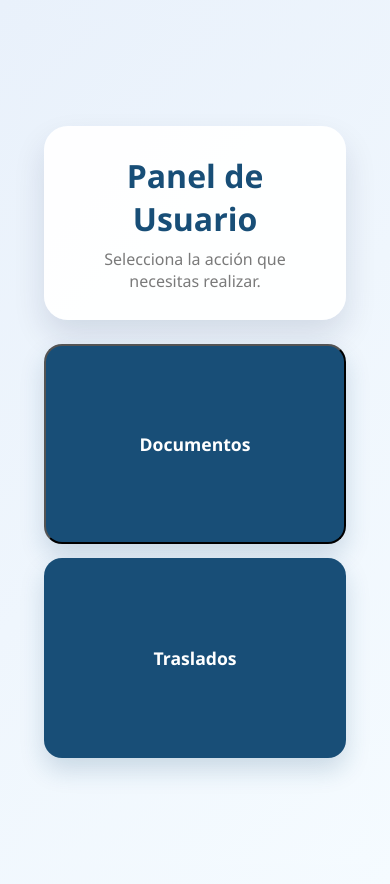
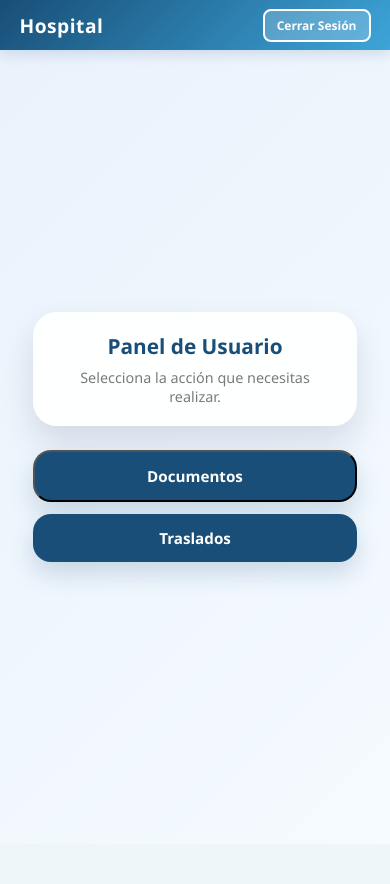
Before and after one commit to Alejandro-Carbonell86/Hospital, a PHP site: page /pages/panel.html in a window 390 px wide. After the commit the page ends 580 px from the top, so only its background shows below. Run offline with PHP 8.4, Linux system fonts and the light colour scheme.

Commit message:
cambie aspecto e hice responsive

```diff
--- a/css/style.css
+++ b/css/style.css
@@ -19,26 +19,80 @@ body {
   min-height: 100vh;
   background: linear-gradient(135deg, #e9f1fb 0%, #f5fbff 100%);
   display: flex;
+  flex-direction: column;
+  color: var(--principal);
+  padding-top: 70px;
+}
+
+/* Barra de Navegación */
+.navbar {
+  position: fixed;
+  top: 0;
+  left: 0;
+  right: 0;
+  height: 70px;
+  background: linear-gradient(135deg, var(--principal), var(--secundario));
+  box-shadow: 0 4px 12px rgba(24, 78, 119, 0.15);
+  z-index: 1000;
+  display: flex;
+  justify-content: center;
+  align-items: center;
+}
+
+.navbar-contenido {
+  width: min(80%, 1400px);
+  display: flex;
+  justify-content: space-between;
+  align-items: center;
+}
+
+.navbar-logo {
+  display: flex;
+  align-items: center;
+  gap: 12px;
+  font-size: 1.5rem;
+  font-weight: 700;
+  color: var(--claro);
+}
+
+.logo-texto {
+  letter-spacing: 0.5px;
+}
+
+.btn-logout {
+  padding: 10px 20px;
+  background: rgba(255, 255, 255, 0.2);
+  border: 2px solid var(--claro);
+  border-radius: 8px;
+  color: var(--claro);
+  font-weight: 600;
+  cursor: pointer;
+  transition: all 0.2s ease;
+  font-size: 0.95rem;
+}
+
+.btn-logout:hover {
+  background: var(--claro);
+  color: var(--principal);
+  transform: translateY(-2px);
+}
+
+.container {
+  width: 100%;
+  display: flex;
   justify-content: center;
   align-items: center;
   padding: 20px;
-  color: var(--principal);
+  flex: 1;
 }
 
-.container {
-  width: min(420px, 100%);
+.container > div {
+  width: min(80%, 600px);
   background: rgba(255, 255, 255, 0.96);
   border-radius: 24px;
   box-shadow: 0 18px 45px rgba(6, 24, 69, 0.12);
   overflow: hidden;
   border: 1px solid rgba(29, 53, 87, 0.08);
-}
-
-.header {
-  padding: 32px 28px 20px;
-  background: linear-gradient(135deg, var(--principal), var(--secundario));
-  color: var(--claro);
-  text-align: center;
 }
 
 .header h1 {
@@ -85,15 +139,6 @@ body {
   outline: none;
   border-color: var(--secundario);
   box-shadow: 0 0 0 4px rgba(61, 165, 217, 0.14);
-}
-
-.input-group span {
-  position: absolute;
-  right: 14px;
-  top: 50%;
-  transform: translateY(-50%);
-  font-size: 0.95rem;
-  color: var(--gris);
 }
 
 .actions {
@@ -170,13 +215,14 @@ body {
 }
 
 .panel-contenedor {
-  min-height: 100vh;
+  min-height: calc(100vh - 70px);
   display: flex;
   flex-direction: column;
   justify-content: center;
   align-items: center;
   padding: 24px;
-  background: linear-gradient(135deg, #e9f1fb 0%, #f5fbff 100%);
+  background: transparent;
+  width: 100%;
 }
 
 .panel-header {
@@ -185,7 +231,7 @@ body {
   border-radius: 24px;
   box-shadow: 0 16px 32px rgba(6, 24, 69, 0.12);
   padding: 28px;
-  width: min(520px, 100%);
+  width: min(80%, 1200px);
   margin-bottom: 24px;
 }
 
@@ -202,7 +248,7 @@ body {
 .panel-botones {
   display: flex;
   gap: 18px;
-  width: min(520px, 100%);
+  width: min(80%, 1200px);
   justify-content: center;
   flex-wrap: wrap;
 }
@@ -231,7 +277,7 @@ body {
 
 /* Estilos para la sección de Documentos */
 .seccion-documentos {
-  width: min(800px, 100%);
+  width: min(80%, 1200px);
   background: rgba(255, 255, 255, 0.96);
   border-radius: 24px;
   box-shadow: 0 16px 32px rgba(6, 24, 69, 0.12);
@@ -335,11 +381,7 @@ body {
   cursor: pointer;
 }
 
-.upload-icon {
-  font-size: 2.5rem;
-}
-
-.upload-label span:last-child {
+.upload-label span {
   color: var(--principal);
   font-weight: 600;
 }
@@ -545,7 +587,89 @@ body {
   border-radius: 8px;
 }
 
+@media (max-width: 1024px) {
+  .navbar-contenido {
+    width: min(90%, 1400px);
+  }
+
+  .panel-header {
+    width: min(90%, 1200px);
+  }
+
+  .panel-botones {
+    width: min(90%, 1200px);
+  }
+
+  .seccion-documentos {
+    width: min(90%, 1200px);
+  }
+}
+
+@media (max-width: 768px) {
+  .navbar {
+    height: 60px;
+  }
+
+  body {
+    padding-top: 60px;
+  }
+
+  .navbar-logo span {
+    font-size: 1.2rem;
+  }
+
+  .btn-logout {
+    padding: 8px 16px;
+    font-size: 0.85rem;
+  }
+
+  .panel-header h1 {
+    font-size: 1.5rem;
+  }
+
+  .panel-botones {
+    width: 95%;
+    gap: 12px;
+  }
+
+  .boton-panel {
+    flex: 1 1 150px;
+    padding: 16px 20px;
+    font-size: 1rem;
+  }
+
+  .doc-header {
+    flex-direction: row;
+    gap: 12px;
+  }
+
+  .doc-header h2 {
+    font-size: 1.2rem;
+  }
+}
+
 @media (max-width: 480px) {
+  .navbar {
+    height: 50px;
+  }
+
+  body {
+    padding-top: 50px;
+  }
+
+  .navbar-logo {
+    gap: 8px;
+  }
+
+  .logo-texto {
+    font-size: 1rem;
+  }
+
+  .btn-logout {
+    padding: 6px 12px;
+    font-size: 0.75rem;
+  }
+
   .header {
     padding: 24px 18px 18px;
   }
@@ -554,13 +678,33 @@ body {
     padding: 20px;
   }
 
+  .panel-header {
+    width: 95%;
+    padding: 20px;
+  }
+
+  .panel-header h1 {
+    font-size: 1.3rem;
+  }
+
+  .panel-header p {
+    font-size: 0.9rem;
+  }
+
   .panel-botones {
-    gap: 14px;
+    width: 95%;
+    gap: 12px;
     flex-direction: column;
   }
 
+  .boton-panel {
+    flex: 1 1 auto;
+    padding: 14px 18px;
+    font-size: 0.95rem;
+  }
+
   .seccion-documentos {
-    width: 100%;
+    width: 95%;
   }
 
   .doc-contenido {
@@ -576,6 +720,15 @@ body {
   }
 
   .pdf-viewer {
-    height: 300px;
+    height: 250px;
+  }
+
+  .doc-lista {
+    max-height: 200px;
+  }
+
+  .btn-accion {
+    font-size: 0.9rem;
+    padding: 10px 14px;
   }
 }
--- a/index.html
+++ b/index.html
@@ -21,7 +21,6 @@
           <label for="username">Usuario</label>
           <div class="input-group">
             <input type="text" id="username" name="username" placeholder="Ej: juan.perez" autocomplete="username" />
-            <span>👤</span>
           </div>
         </div>
 
@@ -29,7 +28,6 @@
           <label for="password">Contraseña</label>
           <div class="input-group">
             <input type="password" id="password" name="password" placeholder="Introduce tu contraseña" autocomplete="current-password" />
-            <span>🔒</span>
           </div>
         </div>
 
--- a/js/documentos.js
+++ b/js/documentos.js
@@ -122,7 +122,7 @@ class GestorDocumentos {
           <span class="doc-nombre">${this.escaparHTML(doc.nombre)}</span>
           <span class="doc-fecha">${doc.fecha}</span>
         </div>
-        <button class="btn-vista-previa" data-id="${doc.id}">👁️ Ver</button>
+        <button class="btn-vista-previa" data-id="${doc.id}">Ver</button>
       </div>
     `).join('');
 
@@ -216,7 +216,21 @@ class GestorDocumentos {
 if (document.readyState === 'loading') {
   document.addEventListener('DOMContentLoaded', () => {
     new GestorDocumentos();
+    inicializarLogout();
   });
 } else {
   new GestorDocumentos();
+  inicializarLogout();
 }
+
+// Función para cerrar sesión
+function inicializarLogout() {
+  const btnLogout = document.getElementById('btnLogout');
+  if (btnLogout) {
+    btnLogout.addEventListener('click', () => {
+      if (confirm('¿Estás seguro de que deseas cerrar sesión?')) {
+        window.location.href = '../index.html';
+      }
+    });
+  }
+}
--- a/pages/panel.html
+++ b/pages/panel.html
@@ -7,6 +7,16 @@
   <link rel="stylesheet" href="../css/style.css" />
 </head>
 <body>
+  <!-- Barra de Navegación Superior -->
+  <nav class="navbar">
+    <div class="navbar-contenido">
+      <div class="navbar-logo">
+        <span class="logo-texto">Hospital</span>
+      </div>
+      <button class="btn-logout" id="btnLogout">Cerrar Sesión</button>
+    </div>
+  </nav>
+
   <div class="panel-contenedor">
     <header class="panel-header">
       <h1>Panel de Usuario</h1>
@@ -21,7 +31,7 @@
     <!-- Sección de Documentos -->
     <div id="seccionDocumentos" class="seccion-documentos oculta">
       <div class="doc-header">
-        <button class="btn-volver" id="btnVolverDocumentos">&larr; Volver</button>
+        <button class="btn-volver" id="btnVolverDocumentos">Volver</button>
         <h2>Gestión de Documentos</h2>
       </div>
 
@@ -32,7 +42,6 @@
           <div class="upload-area" id="uploadArea">
             <input type="file" id="inputPDF" accept=".pdf" style="display: none;" />
             <label for="inputPDF" class="upload-label">
-              <span class="upload-icon">📄</span>
               <span>Haz clic o arrastra un PDF aquí</span>
             </label>
           </div>
@@ -41,8 +50,8 @@
 
         <!-- Botones de acciones -->
         <div class="doc-acciones">
-          <button class="btn-accion btn-subir" id="btnSubir">📤 Subir</button>
-          <button class="btn-accion btn-eliminar" id="btnEliminar">🗑️ Eliminar Seleccionados</button>
+          <button class="btn-accion btn-subir" id="btnSubir">Subir</button>
+          <button class="btn-accion btn-eliminar" id="btnEliminar">Eliminar Seleccionados</button>
         </div>
 
         <!-- Lista de documentos -->
```
